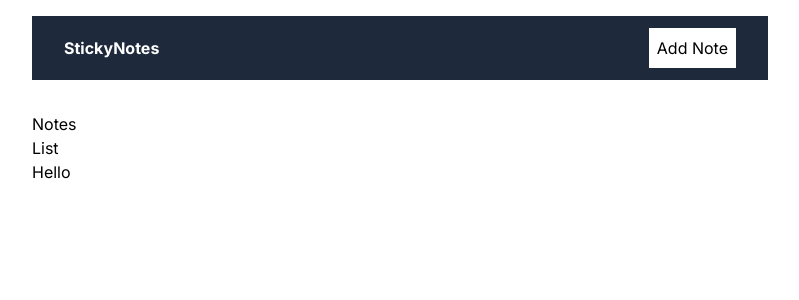
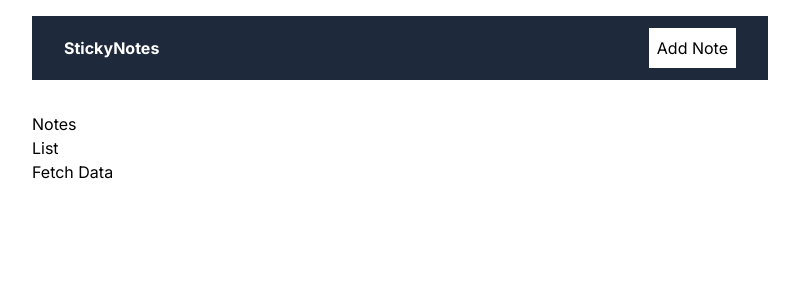
Before and after one commit to SalehAhmed10/stickynotes, a Next.js app: page / in a window 1280 px wide. Shown: the top 300 px of the page, without its empty margins (240-1039 px from the left). Built offline with nearby package versions, Linux system fonts and the light colour scheme.

Commit message:
--click-to-fetch

```diff
--- a/app/page.tsx
+++ b/app/page.tsx
@@ -1,3 +1,4 @@
+import ListNote from "@/components/ListNote";
 import NoteList from "@/components/NoteList";
 
 export default function Home() {
@@ -6,7 +7,8 @@ export default function Home() {
     <>
       <h1>Notes</h1>
       <h2>List</h2>
-      <NoteList />
+      {/* <NoteList /> */}
+      <ListNote />
     </>
     // </main>
   );
--- /dev/null
+++ b/components/ListNote.tsx
@@ -0,0 +1,55 @@
+"use client";
+
+import { useState, useEffect } from "react";
+import RemoveBtn from "./RemoveBtn";
+import Link from "next/link";
+import { HiPencilAlt } from "react-icons/hi";
+
+export default function ListNote() {
+  const [notes, setNotes] = useState([]); // [] is the initial value
+
+  const fetchData = async () => {
+    const res = await fetch("/api/notes", {
+      cache: "no-store",
+    });
+    const data = await res.json();
+
+    if (res.ok) {
+      setNotes(data.notes);
+      console.log(data.notes);
+    }
+
+    fetchData();
+  };
+
+  return (
+    <>
+      <button
+        onClick={() => {
+          fetchData();
+        }}
+      >
+        Fetch Data
+      </button>
+
+      {notes.map((t) => (
+        <div
+          key={t._id}
+          className="p-4 border border-slate-300 my-3 flex justify-between gap-5 items-start"
+        >
+          <div>
+            <h2 className="font-bold text-2xl">{t.title}</h2>
+            <div>{t.description}</div>
+          </div>
+
+          <div className="flex gap-2">
+            <RemoveBtn id={t._id} />
+            <Link href={`/editTopic/${t._id}`}>
+              <HiPencilAlt size={24} />
+            </Link>
+          </div>
+        </div>
+      ))}
+    </>
+  );
+}
```
